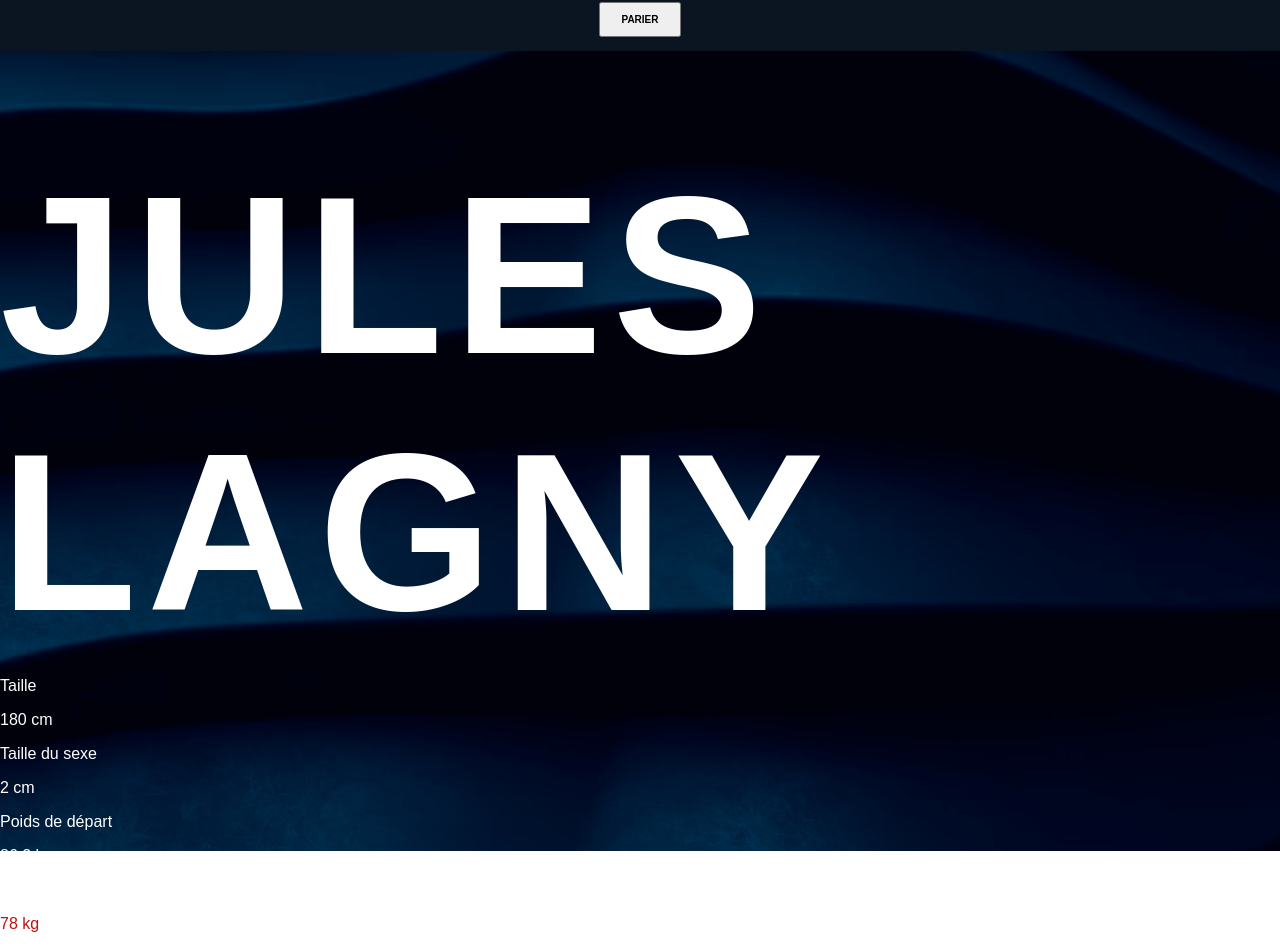
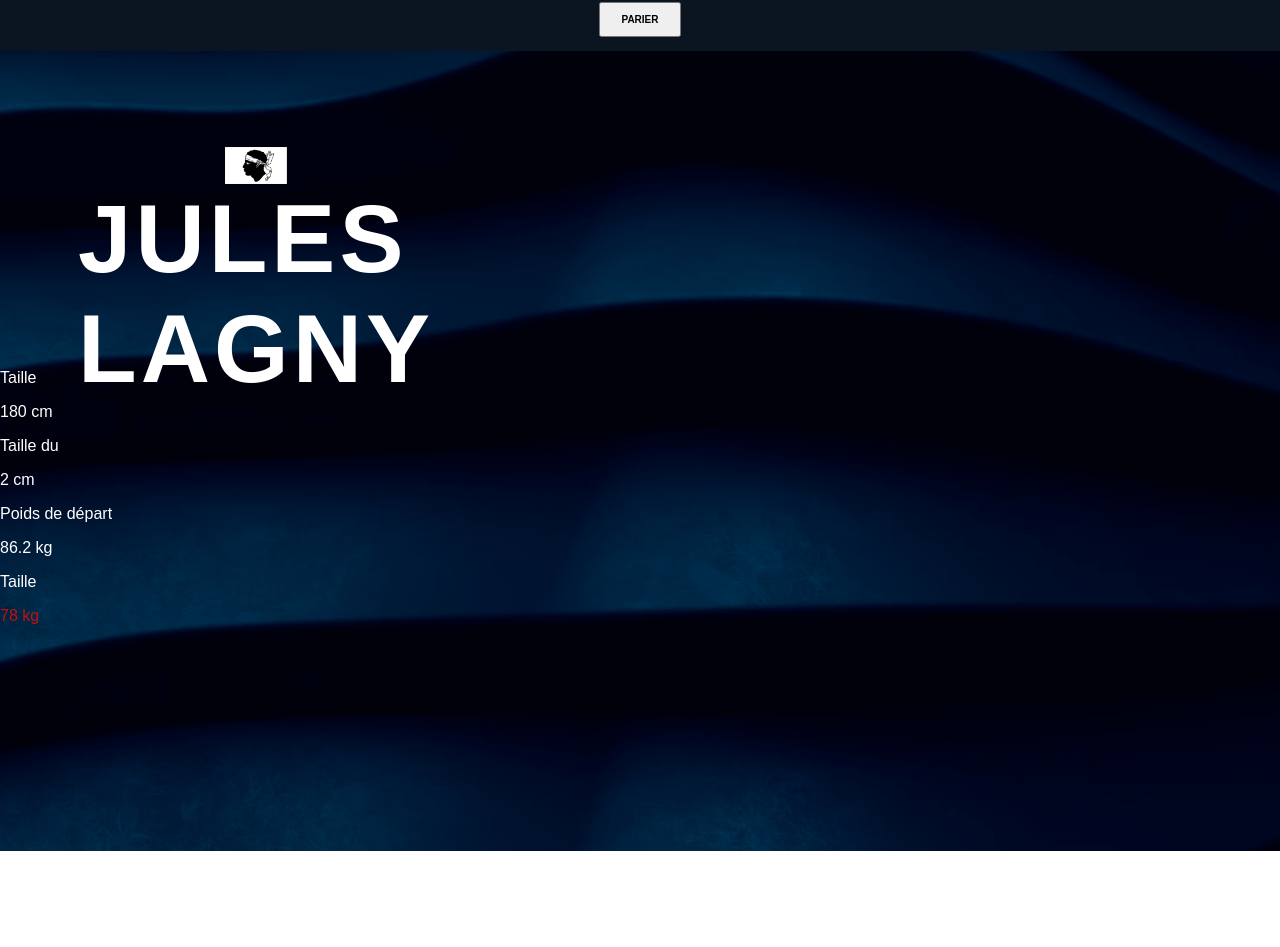
Before and after one commit to RaEace/La-Groph-cie, a React (Vite) app: page / in a window 1280 px wide. Shown: the part 1549-2496 px from the top of the page. Built offline with nearby package versions, Linux system fonts and the light colour scheme; a web font is replaced by a local one.

Commit message:
feat: component and styling for spec name title

```diff
--- /dev/null
+++ b/src/components/SpecTitle /SpecTitle.css
@@ -0,0 +1,20 @@
+.title-section {
+  display: flex;
+  flex-direction: column;
+  justify-content: flex-start;
+}
+
+.title-layout {
+  display: flex;
+  flex-direction: column;
+  font-size: 6em;
+  letter-spacing: 4px;
+  margin: 0 0 -10% 0;
+  gap: 0;
+}
+
+.title-section img {
+  width: 12%;
+  height: 8%;
+  object-fit: cover;
+}
--- /dev/null
+++ b/src/components/SpecTitle /SpecTitle.tsx
@@ -0,0 +1,24 @@
+import "./SpecTitle.css";
+
+interface SpecTitleProps {
+  title: string;
+  // eslint-disable-next-line @typescript-eslint/no-explicit-any
+  flag: any;
+}
+
+const SpecTitle: React.FC<SpecTitleProps> = ({ title, flag }) => {
+  const titlePart = title.split(" ");
+
+  return (
+    <div className="title-section">
+      <img className="flag" src={flag} />
+      <h1 className="title-layout">
+        {titlePart.map((titleElement) => (
+          <div key={titleElement}>{titleElement}</div>
+        ))}
+      </h1>
+    </div>
+  );
+};
+
+export default SpecTitle;
--- a/src/pages/SpecJules/SpecJules.css
+++ b/src/pages/SpecJules/SpecJules.css
@@ -5,3 +5,13 @@
   background-position: center;
   background-repeat: no-repeat;
 }
+
+.spec-section {
+  height: 100%;
+  width: 40%;
+}
+
+.spec-photo {
+  height: 100%;
+  width: 40%;
+}
--- a/src/pages/SpecJules/SpecJules.tsx
+++ b/src/pages/SpecJules/SpecJules.tsx
@@ -1,17 +1,17 @@
+import SpecTitle from "../../components/SpecTitle /SpecTitle";
 import SpecBuilder from "./SpecBuilder/SpecBuilder";
+import corsica from "../../assets/images/CorsicaFlag.png";
 import "./SpecJules.css";
 
 const SpecJules: React.FC = () => {
   return (
     <div className="jules-layout">
-      <div className="title-section">
-        <div className="nationality"></div>
-        <h1>JULES LAGNY</h1>
-      </div>
       <div className="spec-section">
+        <SpecTitle title="JULES LAGNY" flag={corsica} />
+        <div className="specs">
           <div className="size-specs">
             <SpecBuilder label="Taille" amount={180} metric="cm" />
-          <SpecBuilder label="Taille du sexe" amount={2} metric="cm" />
+            <SpecBuilder label="Taille du" amount={2} metric="cm" />
           </div>
           <div className="weight-specs">
             <SpecBuilder label="Poids de départ" amount={86.2} metric="kg" />
@@ -19,6 +19,7 @@ const SpecJules: React.FC = () => {
           </div>
         </div>
       </div>
+    </div>
   );
 };
 
```
Lines whose indentation alone changed are shown as unchanged.
